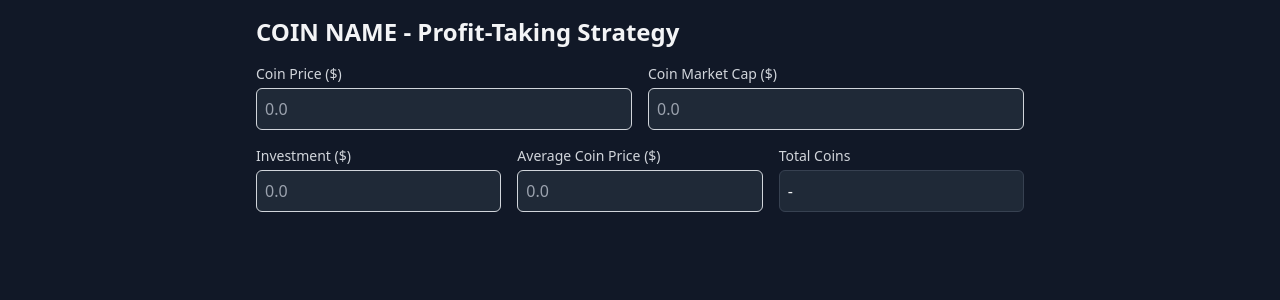
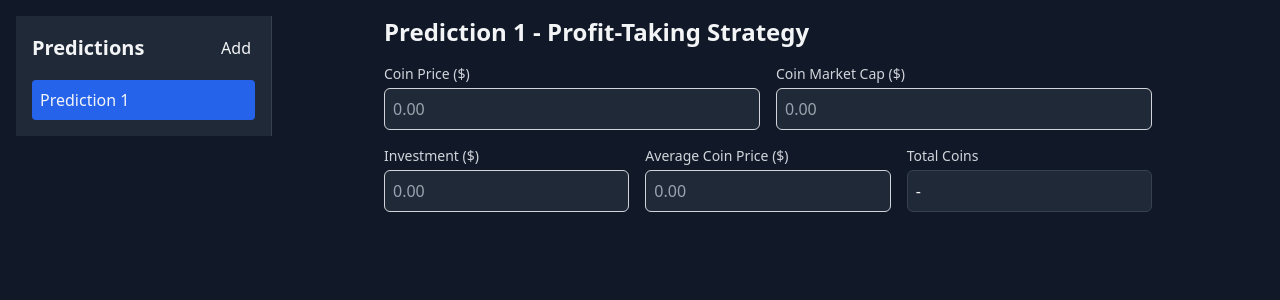
Before and after one commit to ps1312/coin-profit-taking, a React (Vite) app: page / in a window 1280 px wide. Shown: the top 300 px of the page. Built offline with nearby package versions, Linux system fonts and the light colour scheme.

Commit message:
add support for multiple predictions

```diff
--- a/src/App.tsx
+++ b/src/App.tsx
@@ -1,12 +1,25 @@
-import { useState } from "react"
+import { useEffect, useState } from "react"
 import { ChangeHandler } from "./components/MoneyInput"
 import { PredictionForm } from "./components/PredictionForm"
 import { PredictionCharts } from "./components/PredictionCharts"
 import { MilestoneList } from "./components/MilestoneList"
 import { AddTargetForm } from "./components/AddTargetForm"
-import { Milestone } from "./types"
+import { CoinPrediction, Milestone } from "./types"
+import { Sidebar } from "./components/Sidebar"
 
 const App = () => {
+  const [predictions, setPredictions] = useState<CoinPrediction[]>([
+    {
+      id: "1",
+      name: "Prediction 1",
+      coinData: { price: "", marketCap: "" },
+      holdingsData: { total: "", avgPrice: "" },
+      customTargets: [],
+    },
+  ])
+
+  const [activePredictionId, setActivePredictionId] = useState("1")
+
   const [coinData, setCoinData] = useState({
     price: "",
     marketCap: "",
@@ -17,21 +30,25 @@ const App = () => {
     avgPrice: "",
   })
 
-  const initialCoins = Math.round(
-    parseFloat(holdingsData.total || "0") /
-      parseFloat(holdingsData.avgPrice || "1")
-  )
-
-  const multiplierFromInitialMarketCap = (targetMarketCap: number) =>
-    parseFloat(coinData.marketCap) > 0
-      ? targetMarketCap / parseFloat(coinData.marketCap)
-      : 0
-
   const [newTarget, setNewTarget] = useState({
     marketCap: 0,
     profitPercent: "",
   })
+
   const [customTargets, setCustomTargets] = useState<Milestone[]>([])
+
+  useEffect(() => {
+    const prediction = predictions.find((p) => p.id === activePredictionId)
+
+    if (prediction) {
+      setCoinData({ ...prediction.coinData })
+      setHoldingsData({ ...prediction.holdingsData })
+    }
+  }, [activePredictionId])
+
+  const initialCoins = Math.round(
+    parseFloat(holdingsData.total) / parseFloat(holdingsData.avgPrice)
+  )
 
   const baseTargets: Milestone[] =
     coinData.price && coinData.marketCap
@@ -55,6 +72,36 @@ const App = () => {
   const sortedTargets = [...baseTargets, ...customTargets].sort(
     (a, b) => a.marketCap - b.marketCap
   )
+
+  const handleAddPrediction = () => {
+    const newId = (predictions.length + 1).toString()
+
+    setPredictions([
+      ...predictions,
+      {
+        id: newId,
+        name: `Prediction ${newId}`,
+        coinData: { price: "", marketCap: "" },
+        holdingsData: { total: "", avgPrice: "" },
+        customTargets: [],
+      },
+    ])
+
+    setActivePredictionId(newId)
+  }
+
+  const handleRemovePrediction = (id: string) => {
+    setPredictions(predictions.filter((p) => p.id !== id))
+
+    if (activePredictionId === id) {
+      setActivePredictionId(predictions[0].id)
+    }
+  }
+
+  const multiplierFromInitialMarketCap = (targetMarketCap: number) =>
+    parseFloat(coinData.marketCap) > 0
+      ? targetMarketCap / parseFloat(coinData.marketCap)
+      : 0
 
   const handleAddTarget = (e: React.FormEvent) => {
     e.preventDefault()
@@ -109,6 +156,22 @@ const App = () => {
       ...prev,
       [name]: value,
     }))
+
+    setPredictions(
+      predictions.map((p) => {
+        if (p.id === activePredictionId) {
+          return {
+            ...p,
+            holdingsData: {
+              ...p.holdingsData,
+              [name]: value.toString(),
+            },
+          }
+        }
+
+        return p
+      })
+    )
   }
 
   const handleCoinDataChange: ChangeHandler = (name, value) => {
@@ -116,15 +179,42 @@ const App = () => {
       ...prev,
       [name]: value,
     }))
+
+    setPredictions(
+      predictions.map((p) => {
+        if (p.id === activePredictionId) {
+          return {
+            ...p,
+            coinData: {
+              ...p.coinData,
+              [name]: value.toString(),
+            },
+          }
+        }
+
+        return p
+      })
+    )
   }
 
   const currentValue = initialCoins * parseFloat(coinData.price || "0")
 
+  const prediction = predictions.find((p) => p.id === activePredictionId)!
+
   return (
     <div className="w-screen p-4 bg-gray-900 text-gray-100 min-h-screen">
-      <div className="max-w-3xl mx-auto">
+      <div className="flex">
+        <Sidebar
+          predictions={predictions}
+          activePredictionId={activePredictionId}
+          onAddPrediction={handleAddPrediction}
+          onRemovePrediction={handleRemovePrediction}
+          onSelectPrediction={setActivePredictionId}
+        />
+
+        <div className="max-w-3xl mx-auto flex-1">
           <PredictionForm
-          predictionName={"COIN NAME"}
+            prediction={prediction}
             initialCoins={initialCoins}
             currentValue={currentValue}
             onCoinDataChange={handleCoinDataChange}
@@ -160,6 +250,7 @@ const App = () => {
           )}
         </div>
       </div>
+    </div>
   )
 }
 
--- a/src/components/MoneyInput.tsx
+++ b/src/components/MoneyInput.tsx
@@ -1,16 +1,26 @@
-import { useState } from "react"
+import { useState, useEffect } from "react"
 import { formatStringToValue } from "../utils"
 
 export type ChangeHandler = (name: string, value: number) => void
 
 const MoneyInput = ({
   name,
+  value,
   onChange,
 }: {
   name: string
+  value?: string
   onChange: ChangeHandler
 }) => {
   const [displayValue, setDisplayValue] = useState("")
+
+  // Update internal state when external value changes
+  useEffect(() => {
+    if (value !== undefined) {
+      const formattedValue = formatStringToValue(value.toString())
+      setDisplayValue(formattedValue)
+    }
+  }, [value])
 
   const handleChange = (e: React.ChangeEvent<HTMLInputElement>) => {
     const rawValue = e.target.value.replace(/[^0-9.]/g, "")
@@ -43,7 +53,7 @@ const MoneyInput = ({
         value={displayValue}
         onChange={handleChange}
         onBlur={handleBlur}
-        placeholder="0.0"
+        placeholder="0.00"
       />
     </div>
   )
--- a/src/components/PredictionForm.tsx
+++ b/src/components/PredictionForm.tsx
@@ -1,8 +1,9 @@
+import { CoinPrediction } from "../types"
 import MoneyInput from "./MoneyInput"
 import { ChangeHandler } from "./MoneyInput"
 
 interface PredictionFormProps {
-  predictionName: string
+  prediction: CoinPrediction
   initialCoins: number
   currentValue: number
   onCoinDataChange: ChangeHandler
@@ -10,7 +11,7 @@ interface PredictionFormProps {
 }
 
 export const PredictionForm = ({
-  predictionName,
+  prediction,
   initialCoins,
   currentValue,
   onCoinDataChange,
@@ -19,7 +20,7 @@ export const PredictionForm = ({
   return (
     <div className="space-y-4 mb-6">
       <h2 className="text-2xl font-bold text-gray-100">
-        {predictionName} - Profit-Taking Strategy
+        {prediction.name} - Profit-Taking Strategy
       </h2>
 
       <div className="grid grid-cols-2 gap-4">
@@ -27,13 +28,21 @@ export const PredictionForm = ({
           <label className="block text-sm font-medium text-gray-300">
             Coin Price ($)
           </label>
-          <MoneyInput name="price" onChange={onCoinDataChange} />
+          <MoneyInput
+            name="price"
+            value={prediction.coinData.price}
+            onChange={onCoinDataChange}
+          />
         </div>
         <div>
           <label className="block text-sm font-medium text-gray-300">
             Coin Market Cap ($)
           </label>
-          <MoneyInput name="marketCap" onChange={onCoinDataChange} />
+          <MoneyInput
+            name="marketCap"
+            value={prediction.coinData.marketCap}
+            onChange={onCoinDataChange}
+          />
         </div>
       </div>
 
@@ -42,13 +51,21 @@ export const PredictionForm = ({
           <label className="block text-sm font-medium text-gray-300">
             Investment ($)
           </label>
-          <MoneyInput name="total" onChange={onHoldingsDataChange} />
+          <MoneyInput
+            name="total"
+            value={prediction.holdingsData.total}
+            onChange={onHoldingsDataChange}
+          />
         </div>
         <div>
           <label className="block text-sm font-medium text-gray-300">
             Average Coin Price ($)
           </label>
-          <MoneyInput name="avgPrice" onChange={onHoldingsDataChange} />
+          <MoneyInput
+            name="avgPrice"
+            value={prediction.holdingsData.avgPrice}
+            onChange={onHoldingsDataChange}
+          />
         </div>
         <div>
           <label className="block text-sm font-medium text-gray-300">
--- /dev/null
+++ b/src/components/Sidebar.tsx
@@ -0,0 +1,58 @@
+import { CoinPrediction } from "../types"
+
+interface SidebarProps {
+  predictions: CoinPrediction[]
+  activePredictionId: string
+  onAddPrediction: () => void
+  onRemovePrediction: (id: string) => void
+  onSelectPrediction: (id: string) => void
+}
+
+export const Sidebar = ({
+  predictions,
+  activePredictionId,
+  onAddPrediction,
+  onRemovePrediction,
+  onSelectPrediction,
+}: SidebarProps) => {
+  return (
+    <div className="w-64 h-full bg-gray-800 p-4 border-r border-gray-700">
+      <div className="flex justify-between items-center mb-4">
+        <h2 className="text-xl font-bold">Predictions</h2>
+        <button
+          onClick={onAddPrediction}
+          className="p-1 hover:text-blue-400"
+          title="Add Prediction"
+        >
+          Add
+        </button>
+      </div>
+      <div className="space-y-2">
+        {predictions.map((prediction) => (
+          <div
+            key={prediction.id}
+            className={`flex justify-between items-center p-2 rounded cursor-pointer ${
+              prediction.id === activePredictionId
+                ? "bg-blue-600"
+                : "hover:bg-gray-700"
+            }`}
+            onClick={() => onSelectPrediction(prediction.id)}
+          >
+            <span>{prediction.name}</span>
+            {predictions.length > 1 && (
+              <button
+                onClick={(e) => {
+                  e.stopPropagation()
+                  onRemovePrediction(prediction.id)
+                }}
+                className="p-1 hover:text-red-400"
+              >
+                delete
+              </button>
+            )}
+          </div>
+        ))}
+      </div>
+    </div>
+  )
+}
--- a/src/types.d.ts
+++ /dev/null
@@ -1,30 +0,0 @@
-export interface Milestone {
-    name: string
-    marketCap: number
-    price: number
-    portfolioValue: number
-    holdingPercentage: number
-    action: string
-    realizedProfit: number
-    cumulativeRealizedProfit: number
-    unrealizedProfit: number
-  }
-
-  export type FormatOptions = {
-    decimals?: number
-    currency?: boolean
-  }
-
-  export interface CoinPrediction {
-    id: string
-    name: string
-    coinData: {
-      price: string
-      marketCap: string
-    }
-    holdingsData: {
-      total: string
-      avgPrice: string
-    }
-    customTargets: Milestone[]
-  }
--- /dev/null
+++ b/src/types.ts
@@ -0,0 +1,30 @@
+export interface Milestone {
+  name: string;
+  marketCap: number;
+  price: number;
+  portfolioValue: number;
+  holdingPercentage: number;
+  action: string;
+  realizedProfit: number;
+  cumulativeRealizedProfit: number;
+  unrealizedProfit: number;
+}
+
+export type FormatOptions = {
+  decimals?: number;
+  currency?: boolean;
+};
+
+export interface CoinPrediction {
+  id: string;
+  name: string;
+  coinData: {
+    price: string;
+    marketCap: string;
+  };
+  holdingsData: {
+    total: string;
+    avgPrice: string;
+  };
+  customTargets: Milestone[];
+}
```
Lines whose indentation alone changed are shown as unchanged.
